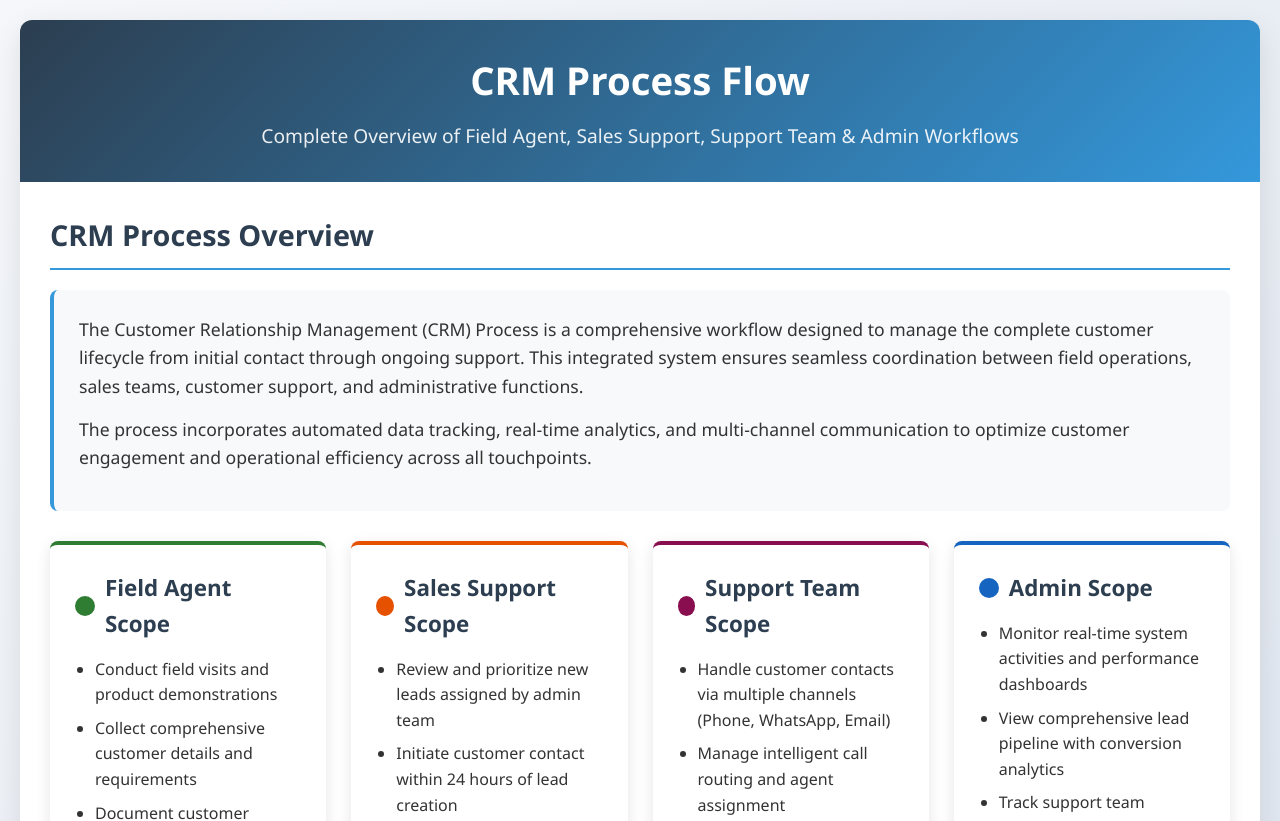
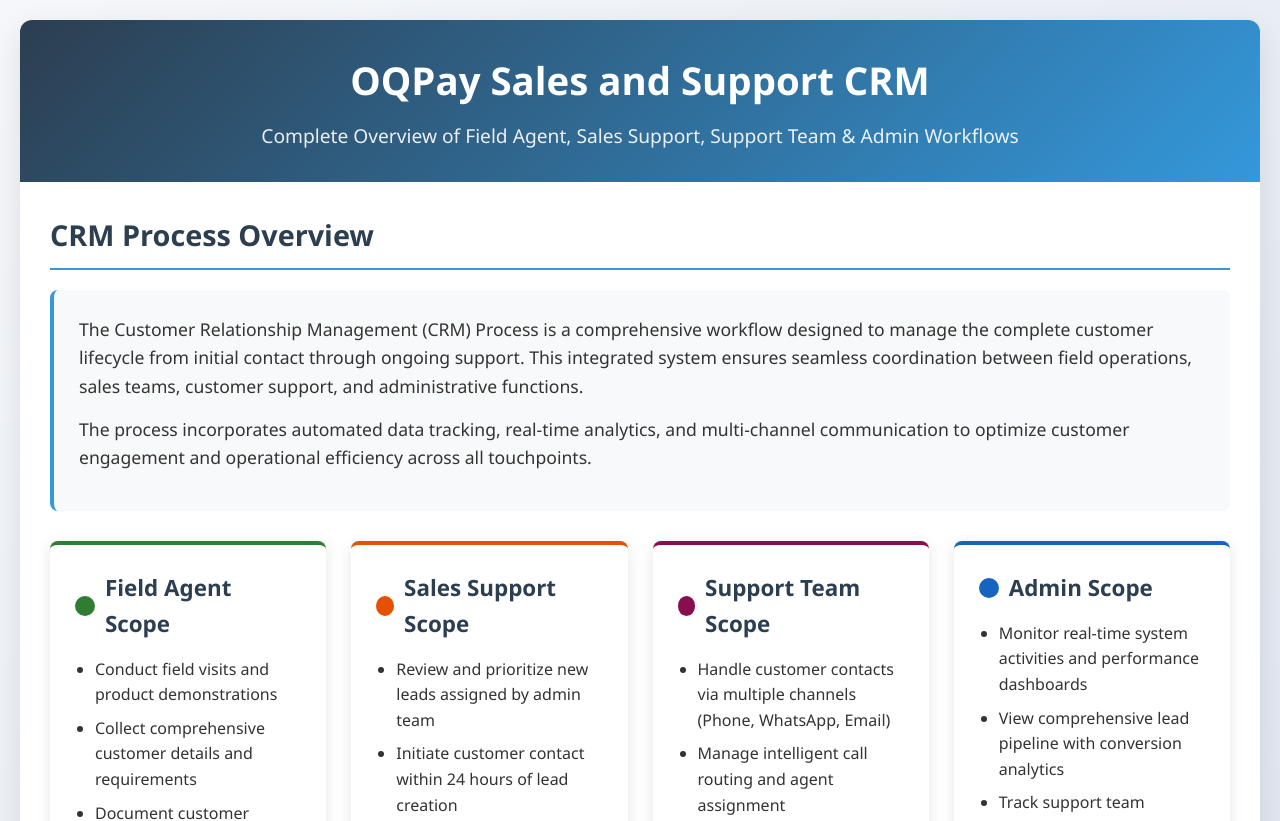
Before and after one commit to Mani-Guri/CRM-Process-Flow, a plain HTML site: page index.html in a window 1280 px wide. Shown: the top 821 px of the page. Drawn offline with Linux system fonts and the light colour scheme; a script that the page names is missing.

Commit message:
Updated index.html
Change for Header and titles - OQPay Sales and Support CRM

```diff
--- a/index.html
+++ b/index.html
@@ -3,7 +3,7 @@
 <head>
     <meta charset="UTF-8">
     <meta name="viewport" content="width=device-width, initial-scale=1.0">
-    <title>CRM Process Flow - Complete Overview</title>
+    <title>OQPay Sales and Support CRM - Complete Overview</title>
     <script src="https://cdn.jsdelivr.net/npm/mermaid@10.6.1/dist/mermaid.min.js"></script>
     <style>
         * {
@@ -433,7 +433,7 @@
 <body>
     <div class="container">
         <header>
-            <h1>CRM Process Flow</h1>
+            <h1>OQPay Sales and Support CRM</h1>
             <p class="subtitle">Complete Overview of Field Agent, Sales Support, Support Team & Admin Workflows</p>
         </header>
 
@@ -559,7 +559,7 @@
             </div>
 
             <div class="diagram-section">
-                <h2 class="section-title">Detailed CRM Process Flow</h2>
+                <h2 class="section-title">Detailed OQPay Sales and Support CRM</h2>
                 <div class="process-description">
                     <p>The following comprehensive flow diagram illustrates the complete CRM workflow with integrated team coordination, automated handoffs, and real-time data tracking. The process demonstrates how customer interactions progress through various stages while maintaining data integrity and service quality.</p>
                 </div>
@@ -590,7 +590,7 @@
         </div>
 
         <footer>
-            <p>CRM Process Flow Diagram | Complete Business Process Documentation</p>
+            <p>OQPay Sales and Support CRM Diagram | Complete Business Process Documentation</p>
         </footer>
     </div>
 
@@ -598,7 +598,7 @@
     <div class="modal-overlay" id="modalOverlay">
         <div class="modal-content">
             <div class="modal-header">
-                <h2 class="modal-title">CRM Process Flow - Full Screen View</h2>
+                <h2 class="modal-title">OQPay Sales and Support CRM - Full Screen View</h2>
                 <div class="modal-controls">
                     <button class="modal-btn" id="zoomIn">Zoom In</button>
                     <button class="modal-btn" id="zoomOut">Zoom Out</button>
```
